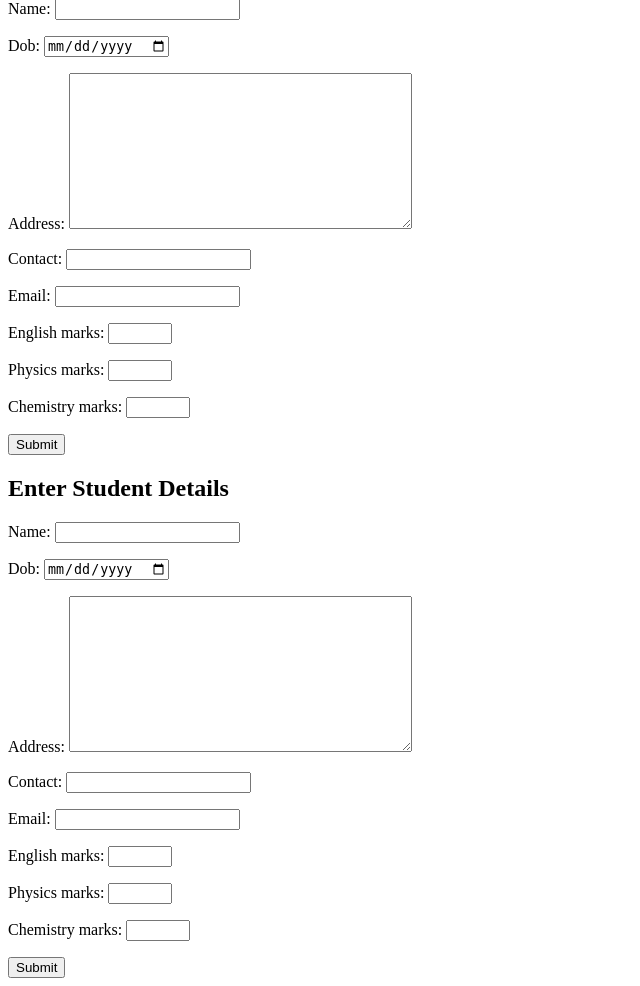
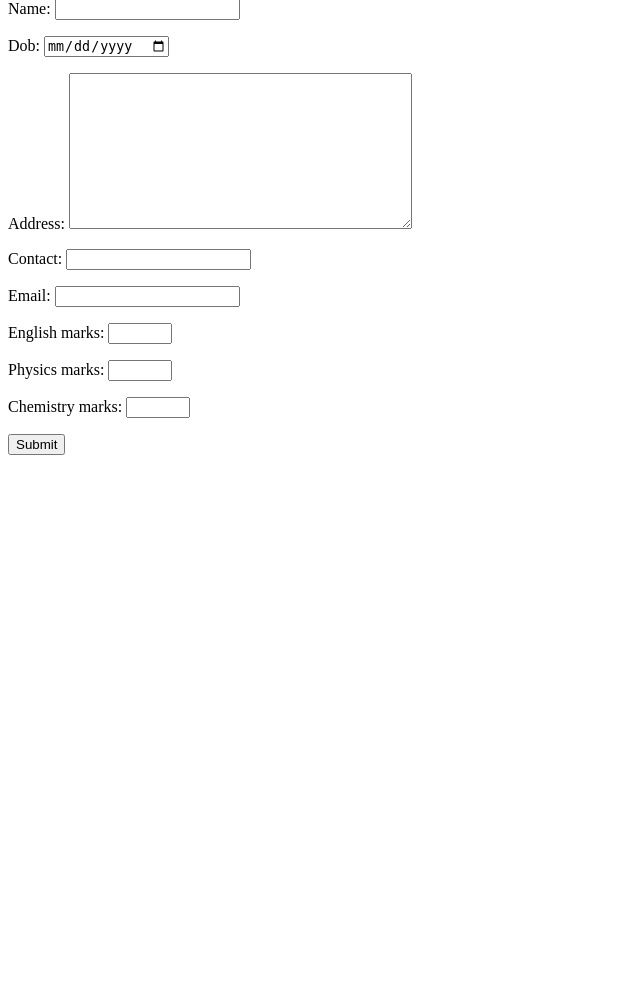
Before and after one commit to Ascii-Hermit/webdev_lab, a Django app: page /student_form/ in a window 1280 px wide. Shown: the part 68-1054 px from the top of the page, without its empty margins (0-640 px from the left). After the commit the page ends 523 px from the top, so only its background shows below. Run offline with Django 3.2, Linux system fonts and the light colour scheme.

Commit message:
completed question1

```diff
--- a/week5/student_form/templates/student_form/student_form.html
+++ b/week5/student_form/templates/student_form/student_form.html
@@ -1,5 +1,3 @@
-<!-- student_app/templates/student_app/student_form.html -->
-
 <!DOCTYPE html>
 <html lang="en">
   <head>
@@ -34,39 +32,3 @@
     {% endif %}
   </body>
 </html>
-<!-- student_app/templates/student_app/student_form.html -->
-
-<!DOCTYPE html>
-<html lang="en">
-  <head>
-    <meta charset="UTF-8" />
-    <meta name="viewport" content="width=device-width, initial-scale=1.0" />
-    <title>Student Details Form</title>
-  </head>
-  <body>
-    <h2>Enter Student Details</h2>
-
-    <form method="POST">
-      {% csrf_token %} {{ form.as_p }}
-      <button type="submit">Submit</button>
-    </form>
-
-    {% if student_details %}
-    <h3>Student Details</h3>
-    <textarea rows="10" cols="50" readonly>
-            Name: {{ student_details.name }}
-            Date of Birth: {{ student_details.dob }}
-            Address: {{ student_details.address }}
-            Contact: {{ student_details.contact }}
-            Email: {{ student_details.email }}
-            Marks:
-                English: {{ student_details.english_marks }}
-                Physics: {{ student_details.physics_marks }}
-                Chemistry: {{ student_details.chemistry_marks }}
-            Total Marks: {{ student_details.total_marks }}
-            Percentage: {{ percentage }} %
-        </textarea
-    >
-    {% endif %}
-  </body>
-</html>
```
